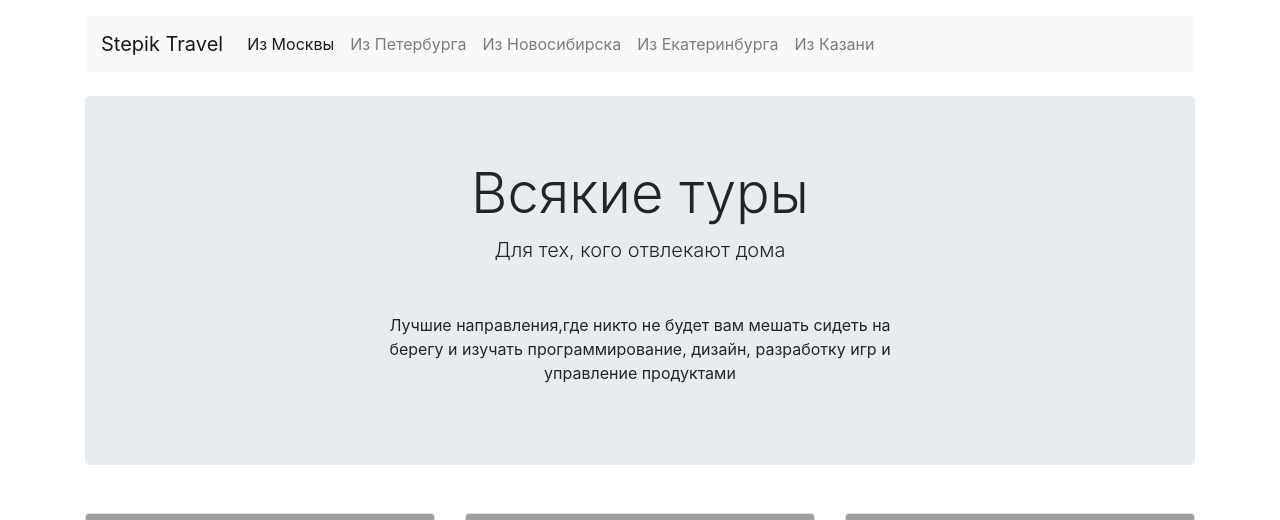
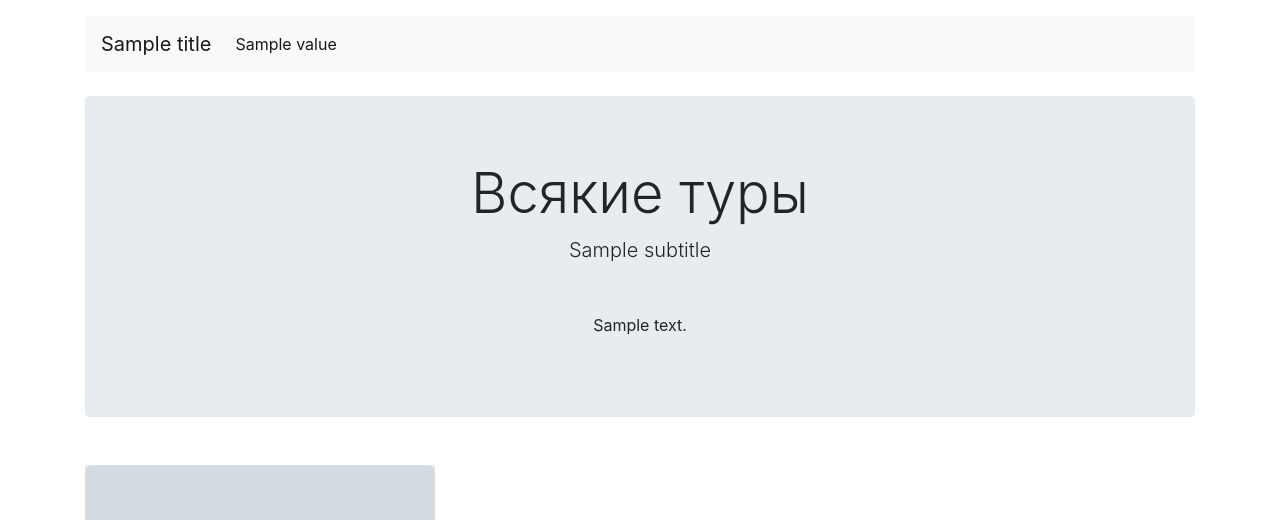
Before and after one commit to PetrovRuslan/stepic-django--stepik_tours_v2, a Django app: template tours/templates/tours/index.html in a window 1280 px wide. Shown: the top 520 px of the page. Run offline with Django 3.2, Linux system fonts and the light colour scheme; the template is opened without the code that fills it: most values are stand-ins (such as "Sample title", 1, 10 or a date in 2020); grey boxes marked "Sample" are stand-in pictures; some libraries are stand-ins or nearby versions; grey boxes are pictures that could not be loaded.

Commit message:
вывод информации из структуры данных

```diff
--- a/tours/templates/tours/index.html
+++ b/tours/templates/tours/index.html
@@ -2,7 +2,7 @@
 <html lang="en">
 <head>
     <meta charset="UTF-8">
-    <title>Stepik Travel</title>
+    <title>{{ title }}</title>
     <link rel="stylesheet" href="https://stackpath.bootstrapcdn.com/bootstrap/4.3.1/css/bootstrap.min.css" integrity="sha384-ggOyR0iXCbMQv3Xipma34MD+dH/1fQ784/j6cY/iJTQUOhcWr7x9JvoRxT2MZw1T" crossorigin="anonymous">
 </head>
 <body>
@@ -10,27 +10,17 @@
 <div class="container mt-3">
 
     <nav class="navbar navbar-expand-lg navbar-light bg-light">
-      <a class="navbar-brand" data-test="logo" href="#">Stepik Travel</a>
+      <a class="navbar-brand" data-test="logo" href="#">{{ title }}</a>
       <button class="navbar-toggler" type="button" data-toggle="collapse" data-target="#navbarNav" aria-controls="navbarNav" aria-expanded="false" aria-label="Toggle navigation">
         <span class="navbar-toggler-icon"></span>
       </button>
       <div class="collapse navbar-collapse" id="navbarNav">
         <ul class="navbar-nav" data-test="navigation">
-          <li class="nav-item active">
-            <a class="nav-link" href="#" data-test="navlink">Из Москвы </a>
-          </li>
-          <li class="nav-item">
-            <a class="nav-link" href="#" data-test="navlink">Из Петербурга</a>
-          </li>
-          <li class="nav-item">
-            <a class="nav-link" href="#" data-test="navlink">Из Новосибирска</a>
-          </li>
-          <li class="nav-item">
-            <a class="nav-link" href="#" data-test="navlink">Из Екатеринбурга</a>
-          </li>
-          <li class="nav-item">
-            <a class="nav-link" href="#" data-test="navlink">Из Казани</a>
-          </li>
+          {% for key, value in departures.items %}
+            <li class="nav-item active">
+              <a class="nav-link" href="#" data-test="navlink">{{ value }}</a>
+            </li>
+          {% endfor %}
         </ul>
       </div>
     </nav>
@@ -39,79 +29,25 @@
 
     <div class="jumbotron text-center mt-4">
       <h1 class="display-4">Всякие туры</h1>
-      <p class="lead">Для тех, кого отвлекают дома</p>
-      <p class="mt-5 w-50 mx-auto">Лучшие направления,где никто не будет вам мешать сидеть на берегу и изучать программирование, дизайн, разработку игр и управление продуктами</p>
+      <p class="lead">{{ subtitle }}</p>
+      <p class="mt-5 w-50 mx-auto">{{ description }}</p>
     </div>
 
     <!-- CARDS -->
 
     <div class="row mt-5" data-test="cards">
-
+      {% for key, value in tours.items %}
         <div class="col-4" data-test="card">
-            <div class="card mb-3" >
-            <img src="https://place-hold.it/300x200" class="card-img-top img-fluid" data-test="picture">
+          <div class="card mb-3" >
+            <img src="{{ value.picture }}" class="card-img-top img-fluid" data-test="picture">
             <div class="card-body">
-              <h5 class="card-title">Hotel title</h5>
-             <p class="card-text">Some quick example text to build on the card title and make up the bulk of the card's content.</p>
+              <h5 class="card-title">{{value.title}}</h5>
+             <p class="card-text">{{ value.description | truncatechars:100 }}</p>
                 <a href="" class="btn btn-sm btn-primary" data-test="tourlink">Подробнее</a>
             </div>
+          </div>
         </div>
-        </div>
-
-        <div class="col-4" data-test="card">
-            <div class="card mb-3" >
-            <img src="https://place-hold.it/300x200" class="card-img-top img-fluid" data-test="picture">
-            <div class="card-body">
-              <h5 class="card-title">Hotel title</h5>
-              <p class="card-text">Some quick example text to build on the card title and make up the bulk of the card's content.</p>
-              <a href="" class="btn btn-sm btn-primary" data-test="tourlink">Подробнее</a>
-            </div>
-        </div>
-        </div>
-
-        <div class="col-4" data-test="card">
-            <div class="card mb-3" >
-            <img src="https://place-hold.it/300x200" class="card-img-top img-fluid" data-test="picture">
-            <div class="card-body">
-             <h5 class="card-title">Hotel title</h5>
-             <p class="card-text">Some quick example text to build on the card title and make up the bulk of the card's content.</p>
-             <a href="" class="btn btn-sm btn-primary" data-test="tourlink">Подробнее</a>
-            </div>
-        </div>
-        </div>
-
-        <div class="col-4" data-test="card">
-            <div class="card mb-3" >
-            <img src="https://place-hold.it/300x200" class="card-img-top img-fluid" data-test="picture">
-            <div class="card-body">
-              <h5 class="card-title">Hotel title</h5>
-              <p class="card-text">Some quick example text to build on the card title and make up the bulk of the card's content.</p>
-              <a href="" class="btn btn-sm btn-primary" data-test="tourlink">Подробнее</a>
-            </div>
-        </div>
-        </div>
-
-        <div class="col-4" data-test="card">
-            <div class="card mb-3" >
-            <img src="https://place-hold.it/300x200" class="card-img-top img-fluid" data-test="picture">
-            <div class="card-body">
-              <h5 class="card-title">Hotel title</h5>
-              <p class="card-text">Some quick example text to build on the card title and make up the bulk of the card's content.</p>
-              <a href="" class="btn btn-sm btn-primary" data-test="tourlink">Подробнее</a>
-            </div>
-        </div>
-        </div>
-
-        <div class="col-4" data-test="card">
-            <div class="card mb-3" >
-            <img src="https://place-hold.it/300x200" class="card-img-top img-fluid" data-test="picture">
-            <div class="card-body">
-              <h5 class="card-title">Hotel title</h5>
-              <p class="card-text">Some quick example text to build on the card title and make up the bulk of the card's content.</p>
-              <a href="" class="btn btn-sm btn-primary"  data-test="tourlink">Подробнее</a>
-            </div>
-        </div>
-        </div>
+      {% endfor %}
     </div>
 
 </div>
```
